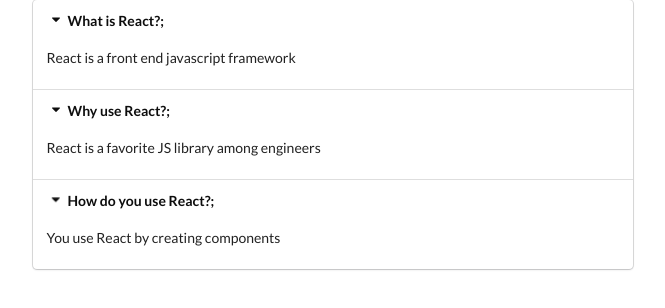
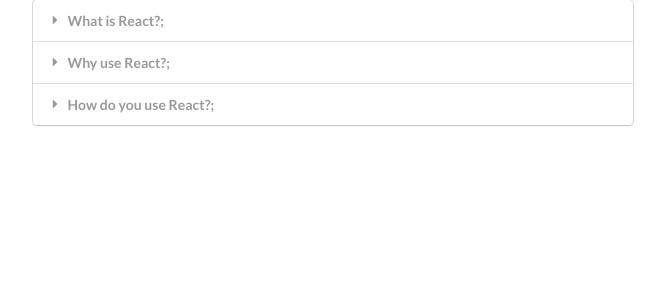
Before and after one commit to luis19nn/widgets, a React (Create React App) app: page / in a window 1280 px wide. Shown: the top 308 px of the page, without its empty margins (44-709 px from the left). Built offline with nearby package versions, Linux system fonts and the light colour scheme.

Commit message:
Accordion completo

```diff
--- a/src/components/Accordion.js
+++ b/src/components/Accordion.js
@@ -1,15 +1,26 @@
-import React from "react";
+import React, { useState } from "react";
 
 const Accordion = ({ items }) => {
-    const renderedItems = items.map((item) => {
+    const [activeIndex, setActiveIndex] = useState(null);
+
+    const onTitleClick = (index) => {
+        setActiveIndex(index);
+    };
+
+    const renderedItems = items.map((item, index) => {
+        const active = index === activeIndex ? "active" : "";
+
         return (
-            <React.Fragment key={item.title}>
-                <div className="title active">
+            <React.Fragment key={index}>
+                <div
+                    className={`title ${active}`}
+                    onClick={() => onTitleClick(index)}
+                >
                     <i className="dropdown icon"></i>
                     {item.title};
                 </div>
 
-                <div className="content active">
+                <div className={`content ${active}`}>
                     <p>{item.content}</p>
                 </div>
             </React.Fragment>
```
